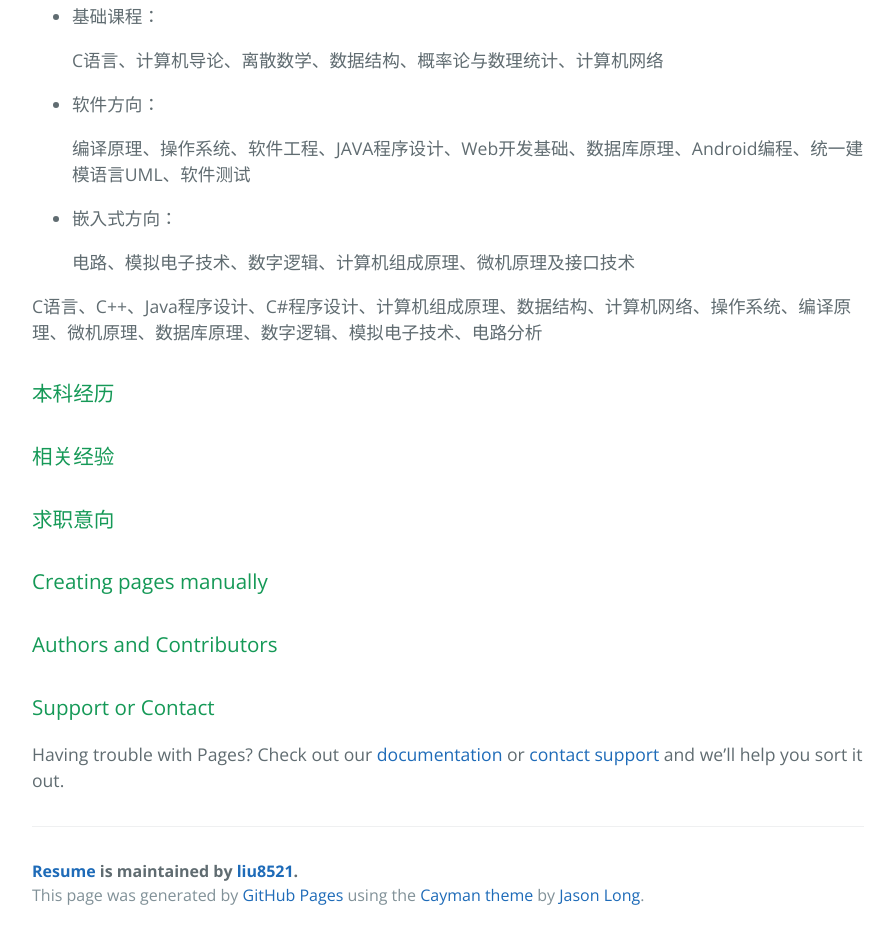
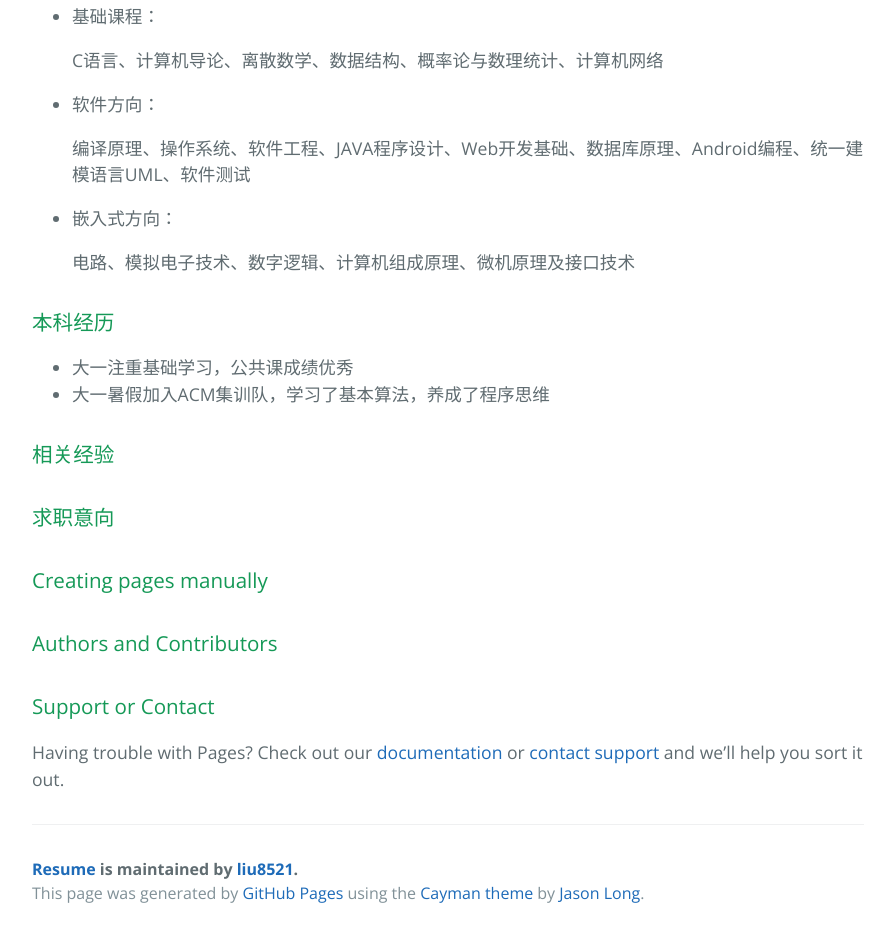
Before and after one commit to liu8521/resume, a plain HTML site: page index.html in a window 1280 px wide. Shown: the part 623-1562 px from the top of the page, without its empty margins (192-1086 px from the left). Drawn offline with nearby package versions, Linux system fonts and the light colour scheme.

Commit message:
Update index.html

```diff
--- a/index.html
+++ b/index.html
@@ -47,16 +47,17 @@
     <li> 嵌入式方向：</li>
     <p>电路、模拟电子技术、数字逻辑、计算机组成原理、微机原理及接口技术</p>
 </ul>
-
-<p>C语言、C++、Java程序设计、C#程序设计、计算机组成原理、数据结构、计算机网络、操作系统、编译原理、微机原理、数据库原理、数字逻辑、模拟电子技术、电路分析</p>
-
 <h3>
   <a class="anchor" href="#designer-templates" aria-hidden="true">
   <span aria-hidden="true" class="octicon octicon-link"></span>
   </a>
   本科经历
 </h3>
+<ul>
+    <li> 大一注重基础学习，公共课成绩优秀</li>
+    <li>大一暑假加入ACM集训队，学习了基本算法，养成了程序思维</li>
 
+</ul>
 <h3>
   <a class="anchor" href="#designer-templates" aria-hidden="true">
   <span aria-hidden="true" class="octicon octicon-link"></span>
```
